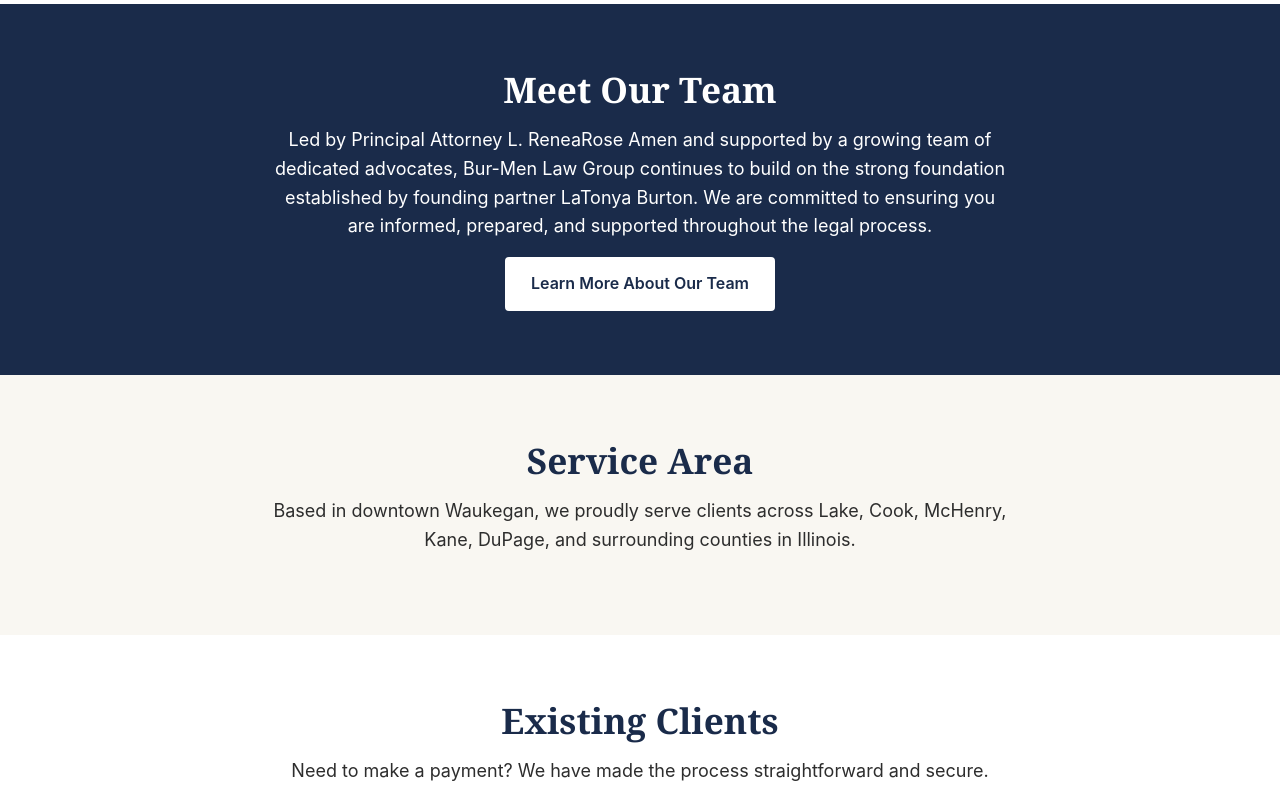
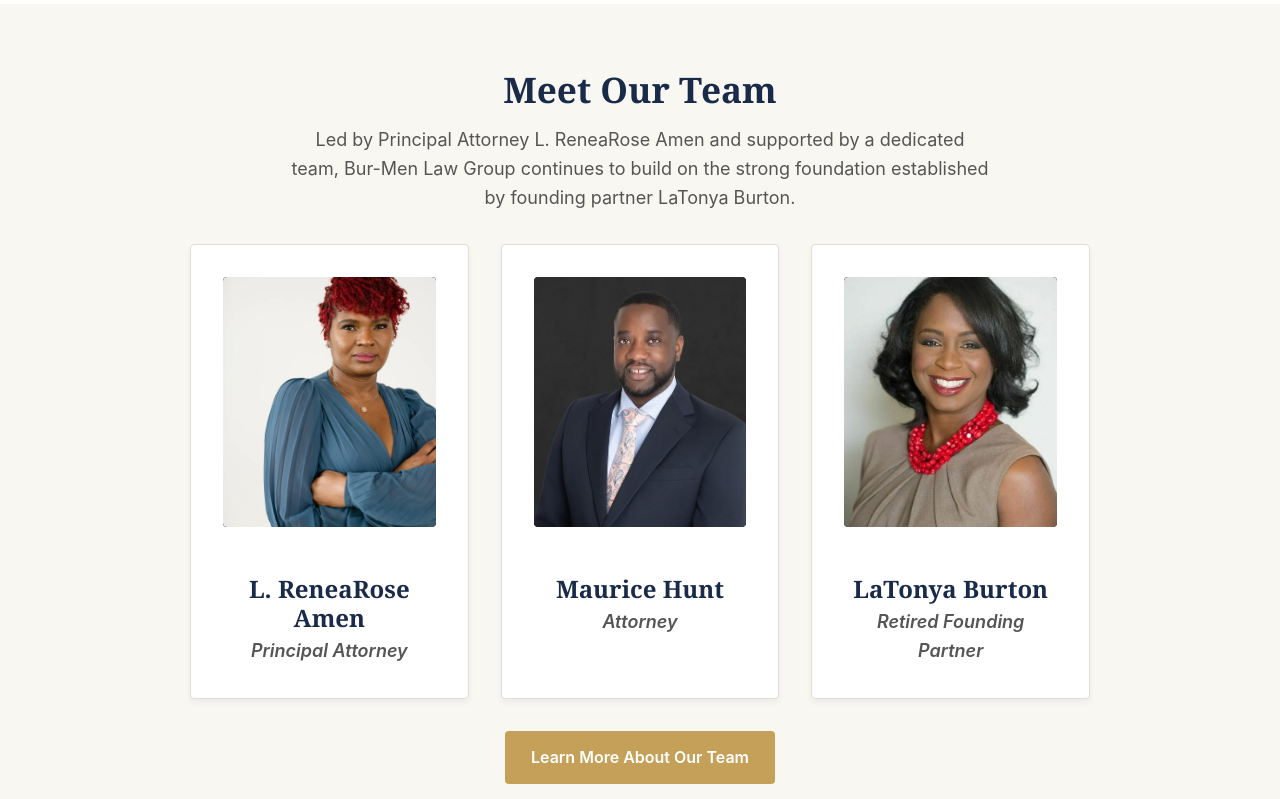
Before and after one commit to Sankofa2025/Bur-Men-Law-Group, a plain HTML site: page index.html in a window 1280 px wide. Shown: the part 1396-2195 px from the top of the page. Drawn offline with Linux system fonts and the light colour scheme.

Commit message:
Add 'Meet Our Team' section with clickable images

```diff
--- a/index.html
+++ b/index.html
@@ -101,20 +101,64 @@
         <p>At Bur-Men Law Group, we believe effective legal representation is built on client collaboration, honest feedback, and realistic expectations. We take the time to listen to your situation, review all available information, and explain your potential options clearly. Our goal is to develop an individualized strategy that aligns with your needs and protects your rights.</p>
       </div>
     </section>
-    <section class="section-padding bg-navy text-white">
-      <div class="container narrow-container text-center">
-        <h2 class="section-title text-white">Meet Our Team</h2>
-        <p>Led by Principal Attorney L. ReneaRose Amen and supported by a growing team of dedicated advocates, Bur-Men Law Group continues to build on the strong foundation established by founding partner LaTonya Burton. We are committed to ensuring you are informed, prepared, and supported throughout the legal process.</p>
-        <a href="about.html" class="button button-accent">Learn More About Our Team</a>
+
+    <!-- NEW: Meet Our Team Section with Clickable Images -->
+    <section class="section-padding bg-ivory">
+      <div class="container">
+        <h2 class="section-title text-center">Meet Our Team</h2>
+        <p class="text-center" style="max-width: 700px; margin: 0 auto 2rem auto; color: var(--color-text-light);">
+          Led by Principal Attorney L. ReneaRose Amen and supported by a dedicated team, Bur-Men Law Group continues to build on the strong foundation established by founding partner LaTonya Burton.
+        </p>
+        <div class="card-grid" style="grid-template-columns: repeat(auto-fit, minmax(250px, 1fr)); max-width: 900px; margin: 0 auto;">
+
+          <!-- L. ReneaRose Amen -->
+          <a href="about.html" class="attorney-card-link">
+            <article class="card attorney-card">
+              <div class="partner-image-wrapper" style="height: 250px;">
+                <img src="assets/images/ReneaRose Amen.webp" alt="L. ReneaRose Amen, Principal Attorney" class="partner-image partner-image-top" style="height: 250px;">
+              </div>
+              <h3 style="margin-top: 1rem; margin-bottom: 0.25rem;">L. ReneaRose Amen</h3>
+              <p class="partner-role" style="margin-bottom: 0;">Principal Attorney</p>
+            </article>
+          </a>
+
+          <!-- Maurice Hunt -->
+          <a href="about.html" class="attorney-card-link">
+            <article class="card attorney-card">
+              <div class="partner-image-wrapper" style="height: 250px;">
+                <img src="assets/images/Maurice Hunt.jpg" alt="Maurice Hunt, Attorney" class="partner-image" style="height: 250px;">
+              </div>
+              <h3 style="margin-top: 1rem; margin-bottom: 0.25rem;">Maurice Hunt</h3>
+              <p class="partner-role" style="margin-bottom: 0;">Attorney</p>
+            </article>
+          </a>
+
+          <!-- LaTonya Burton -->
+          <a href="about.html" class="attorney-card-link">
+            <article class="card attorney-card retired-card">
+              <div class="partner-image-wrapper" style="height: 250px;">
+                <img src="assets/images/Latonya Burton.webp" alt="LaTonya Burton, Retired Founding Partner" class="partner-image" style="height: 250px;">
+              </div>
+              <h3 style="margin-top: 1rem; margin-bottom: 0.25rem;">LaTonya Burton</h3>
+              <p class="partner-role" style="margin-bottom: 0;">Retired Founding Partner</p>
+            </article>
+          </a>
+
+        </div>
+        <div class="text-center" style="margin-top: 2rem;">
+          <a href="about.html" class="button button-primary">Learn More About Our Team</a>
+        </div>
       </div>
     </section>
-    <section class="section-padding bg-ivory">
+    <!-- END NEW SECTION -->
+
+    <section class="section-padding">
       <div class="container narrow-container text-center">
         <h2 class="section-title">Service Area</h2>
         <p>Based in downtown Waukegan, we proudly serve clients across Lake, Cook, McHenry, Kane, DuPage, and surrounding counties in Illinois.</p>
       </div>
     </section>
-    <section class="section-padding">
+    <section class="section-padding bg-ivory">
       <div class="container narrow-container text-center">
         <h2 class="section-title">Existing Clients</h2>
         <p>Need to make a payment? We have made the process straightforward and secure.</p>
```
